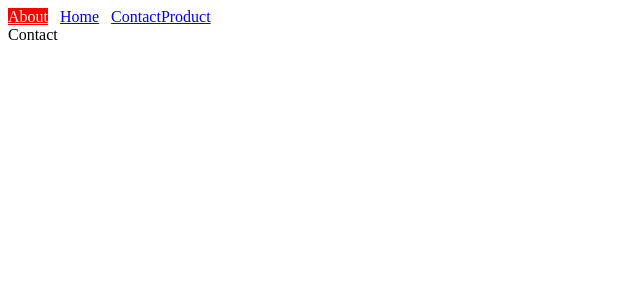
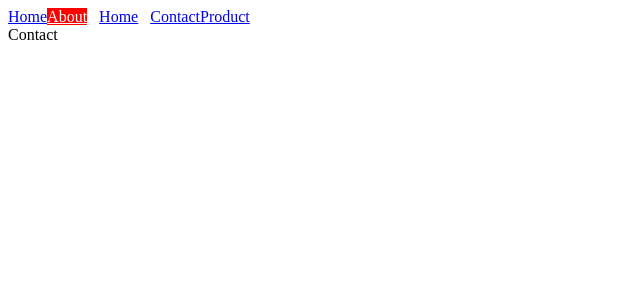
Before and after one commit to Itst4run/signin-page, a React (Create React App) app: page /Contact in a window 1280 px wide. Shown: the top 300 px of the page, without its empty margins (0-640 px from the left). Built offline with nearby package versions, Linux system fonts and the light colour scheme.

Commit message:
1 file modified

```diff
--- a/src/components/Navbar.js
+++ b/src/components/Navbar.js
@@ -3,7 +3,9 @@ import {Link} from 'react-router-dom';
 function Navbar(){
 return(
 <nav>
-<Link to="/about" className="link">About
+  <Link to="/">Home</Link>
+<Link to="/about" className="link">
+  About
 </Link>
 &nbsp;&nbsp;&nbsp;
 <Link to="/">Home</Link>
```
